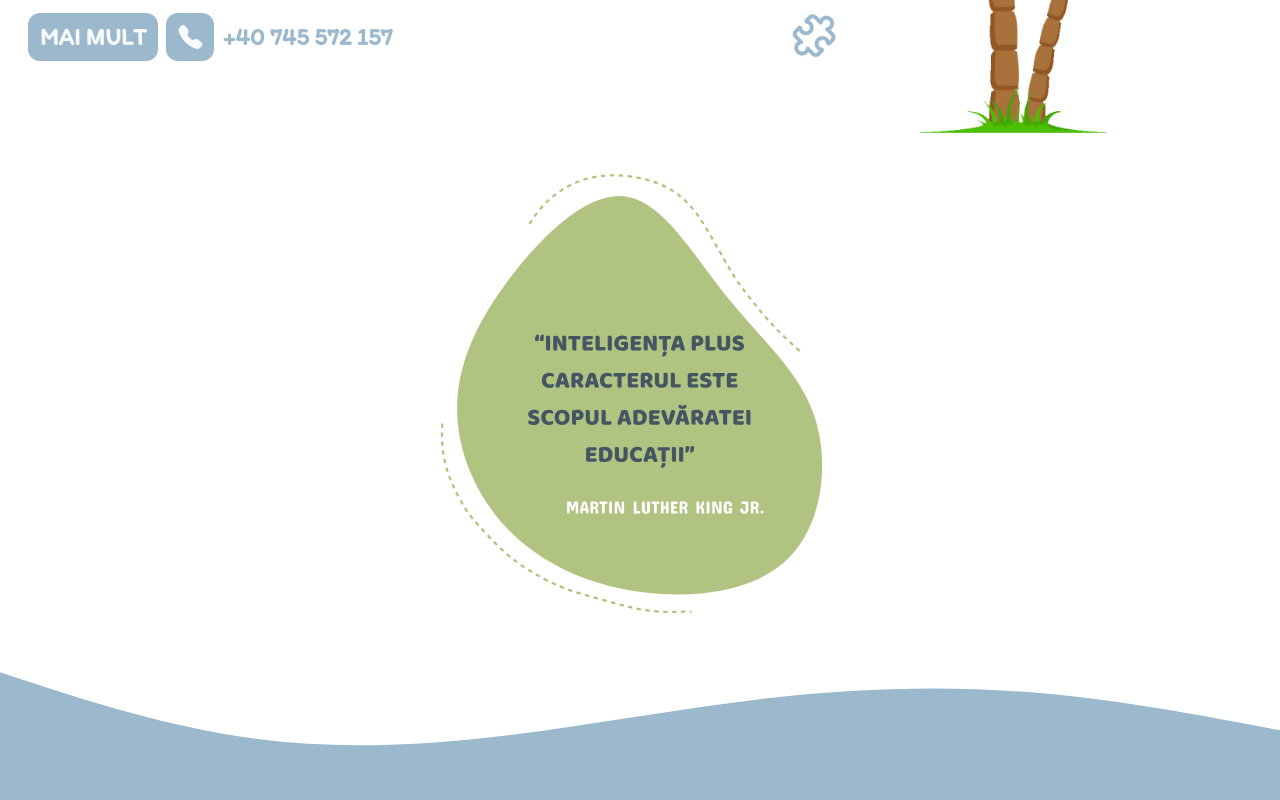
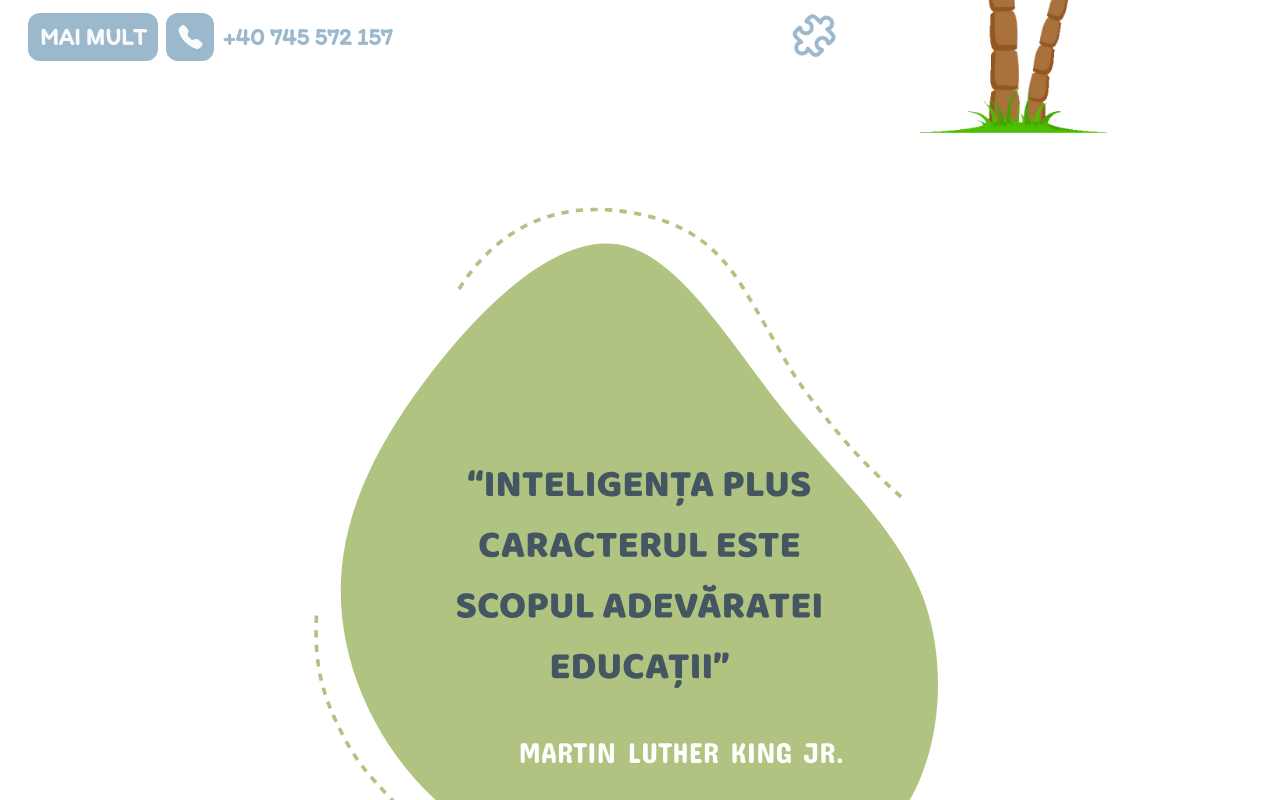
Before and after one commit to DenisWithOneN/gradi-elim, a Vue app: page /#/ in a window 1280 px wide. Shown: the part 680-1480 px from the top of the page. Built offline with nearby package versions, Linux system fonts and the light colour scheme; a web font is replaced by a local one.

Commit message:
changed quote section aspect ratio

```diff
--- a/src/style.css
+++ b/src/style.css
@@ -30,7 +30,7 @@
     background-size: cover;
     background-position: center;
     background-repeat: no-repeat;
-    aspect-ratio:800/300;
+    aspect-ratio:800/500;
   }
 
 
```
